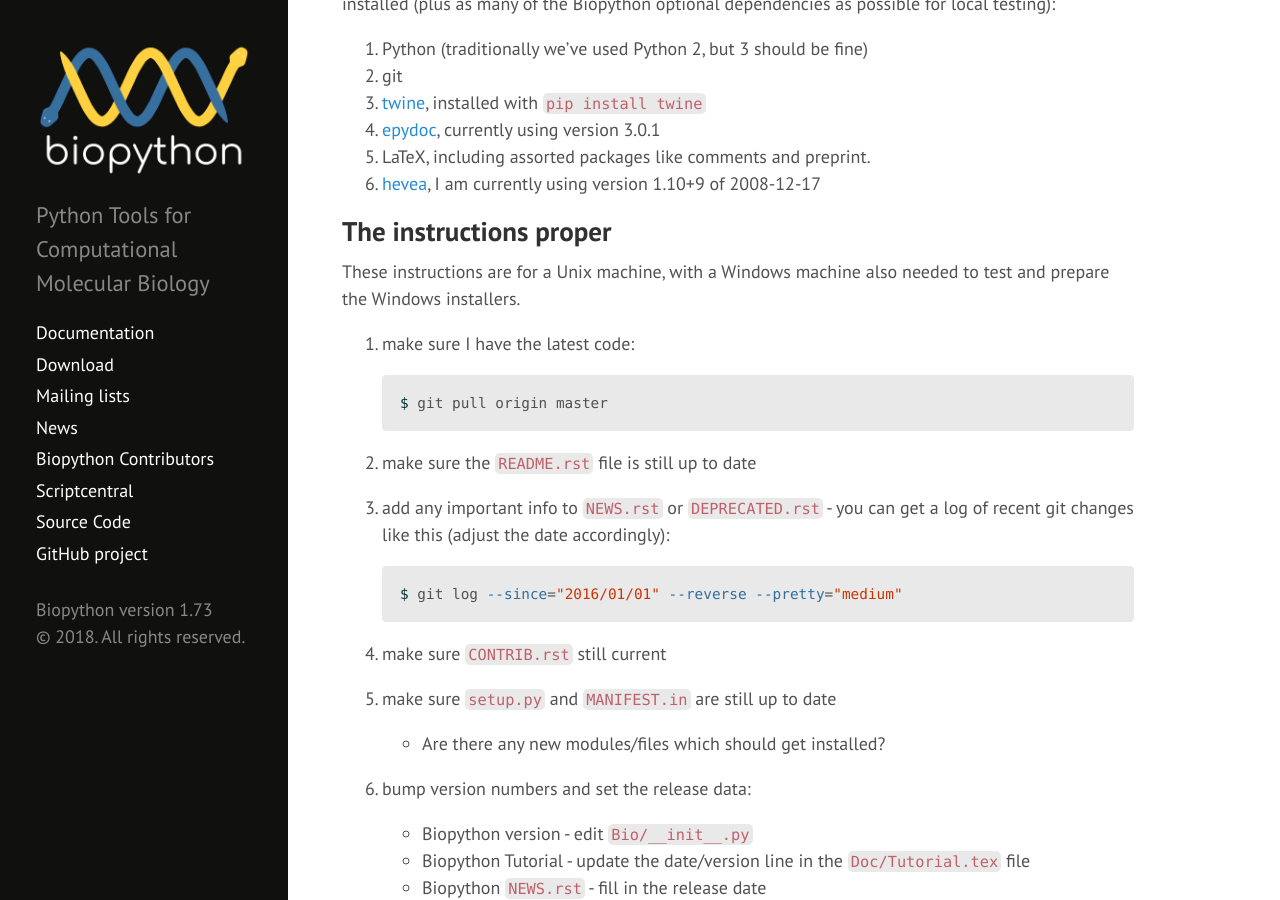
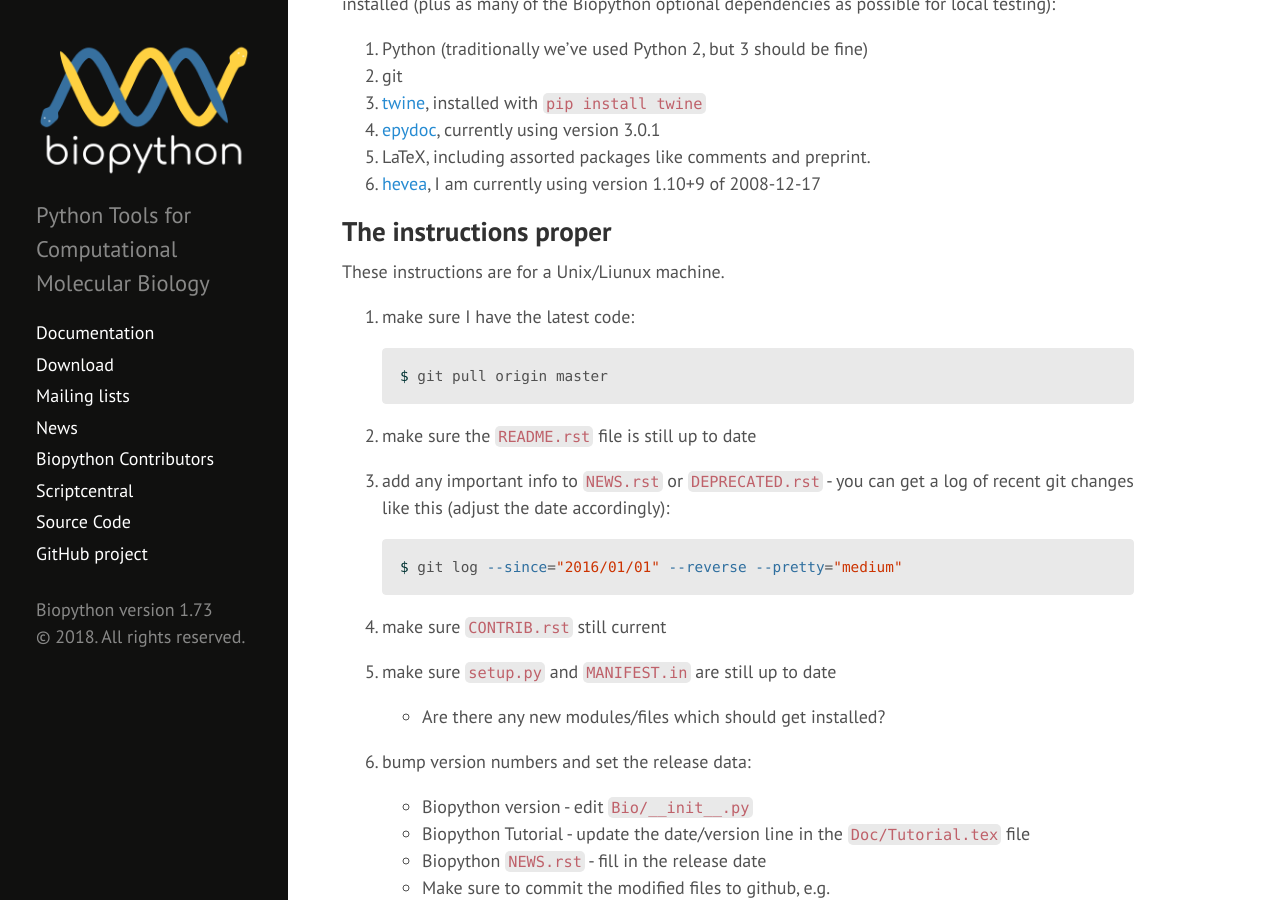
Before and after one commit to biopython/biopython.github.io, a Jekyll site: the page built from wiki/Building_a_release.md, in a window 1280 px wide and 900 px high, scrolled down 566 px. Built offline with Jekyll 4.4.1, drawn with Linux system fonts in a browser that asks for light colours.

Commit message:
Don't need a Windows machine now - using AppVeyor

```diff
--- a/wiki/Building_a_release.md
+++ b/wiki/Building_a_release.md
@@ -35,8 +35,7 @@ Biopython optional dependencies as possible for local testing):
 The instructions proper
 -----------------------
 
-These instructions are for a Unix machine, with a Windows machine also
-needed to test and prepare the Windows installers.
+These instructions are for a Unix/Liunux machine.
 
 1. make sure I have the latest code:
 
```
